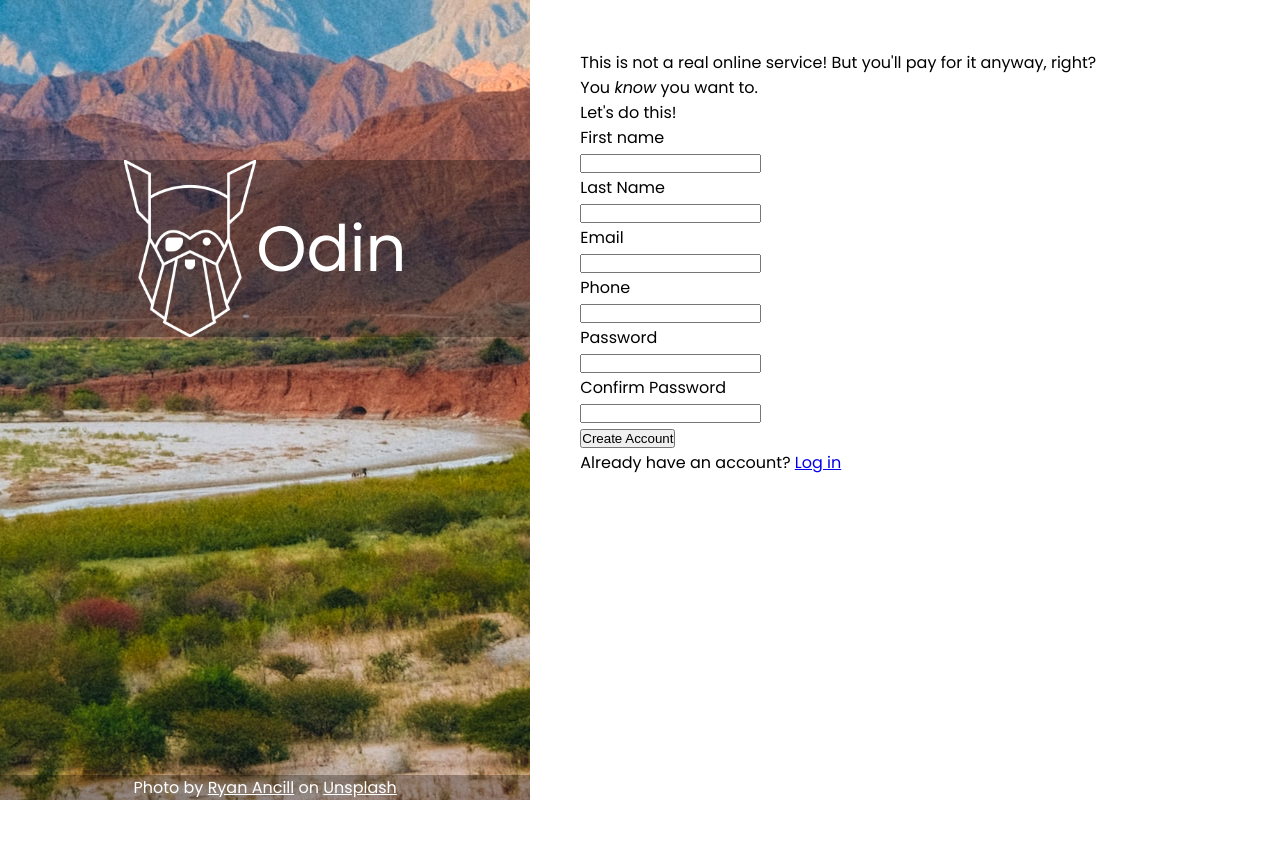
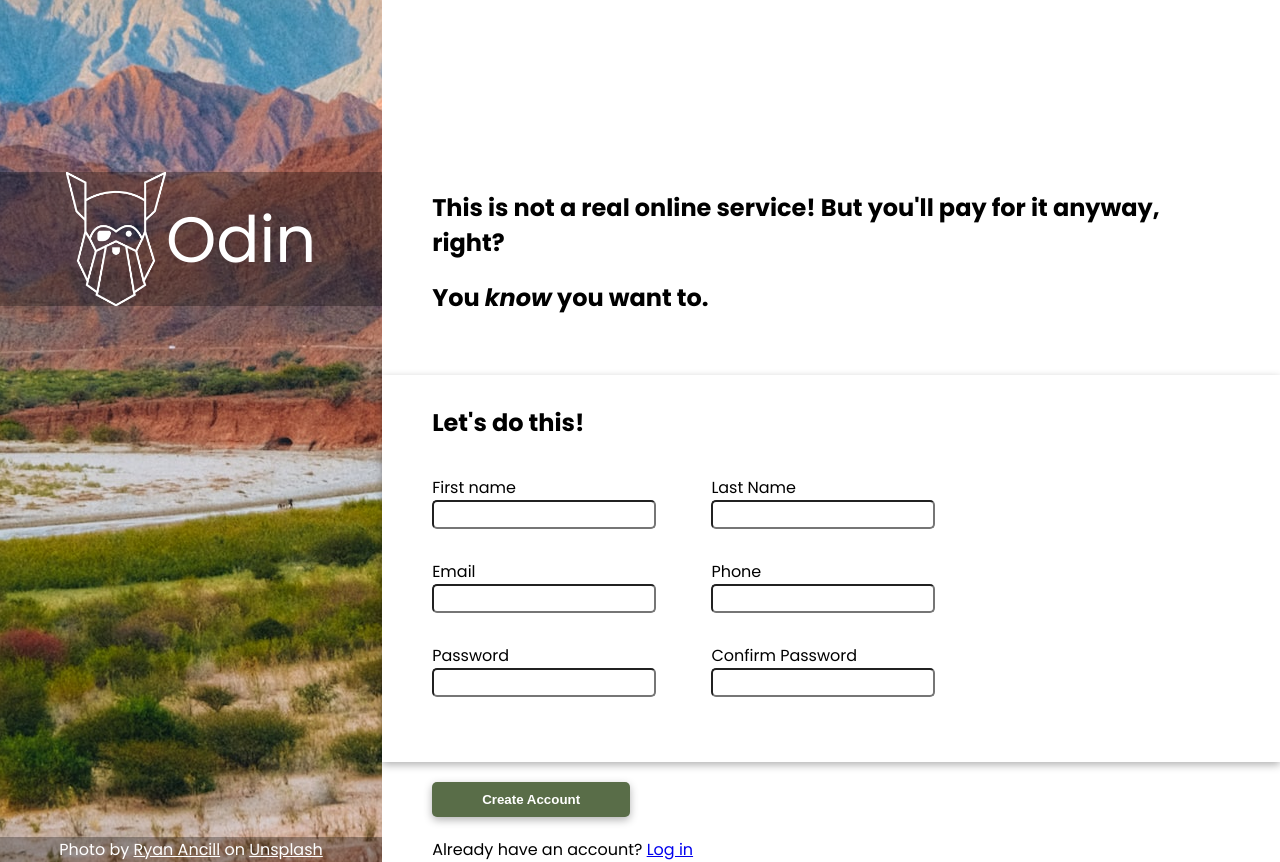
Before and after one commit to ordehi/odin-signup-form, a plain HTML site: page index.html in a window 1280 px wide. Before the commit the page ends 800 px from the top, so only its background shows below. Drawn offline with Linux system fonts and the light colour scheme.

Commit message:
add styles before interactivity

```diff
--- a/index.html
+++ b/index.html
@@ -19,7 +19,7 @@
         </div>
       </div>
       <div class="signup">
-        <div class="description">
+        <div class="signup-description">
           <p>
             This is not a real online service! But you'll pay for it anyway,
             right?
@@ -27,31 +27,39 @@
           <p>You <em>know</em> you want to.</p>
         </div>
         <form action="#" class="signup-form">
-          <legend class="cta">Let's do this!</legend>
+          <div class="signup-form-inputArea">
+            <legend class="signup-form-cta">Let's do this!</legend>
             <ul class="signup-form-inputs">
-            <li class="input-group">
+              <li>
                 <label for="fname">First name</label>
                 <input type="text" name="fname" id="fname" />
+              </li>
+              <li>
                 <label for="lname">Last Name</label>
                 <input type="text" name="lname" id="lname" />
               </li>
-            <li class="input-group">
+              <li>
                 <label for="email">Email</label>
                 <input type="email" name="email" id="email" />
+              </li>
+              <li>
                 <label for="phone">Phone</label>
                 <input type="tel" name="phone" id="phone" />
               </li>
-            <li class="input-group">
+              <li>
                 <label for="password">Password</label>
                 <input type="password" name="password" id="password" />
+              </li>
+              <li>
                 <label for="c_password">Confirm Password</label>
                 <input type="password" name="c_password" id="c_password" />
               </li>
             </ul>
-          <div class="create">
+          </div>
+          <div class="signup-form-create">
             <button type="submit">Create Account</button>
           </div>
-          <div class="already">
+          <div class="signup-form-login">
             <p>Already have an account? <a href="#">Log in</a></p>
           </div>
         </form>
--- a/styles.css
+++ b/styles.css
@@ -3,6 +3,11 @@
 :root {
   --logo-bg: rgba(0, 0, 0, 0.3);
   --logo-color: white;
+  --signup-el-pd: 0 50px;
+  --signup-el-pd-sm: 10px 20px;
+  --create-btn-color: #596D48;
+  --input-radius: 5px;
+  --general-shadow: 0 3px 8px rgba(0, 0, 0, 0.3);
 }
 
 *, *::before, *::after {
@@ -61,30 +66,115 @@ body {
   flex-grow: 4;
   display: flex;
   flex-direction: column;
-  padding: 50px;
+  background-color: ;
+}
+
+.signup-description, .signup-form-inputArea, .signup-form-create, .signup-form-login {
+  padding: var(--signup-el-pd);
+}
+
+.signup-description {
+  padding-top: 20%;
+  padding-bottom: 50px;
+}
+
+.signup-description p {
+  padding: 10px 0;
+  font-size: 1.5rem;
+  font-weight: 700;
+}
+
+.signup-form {
+  width: 100%;
+  flex-grow: 1;
+}
+
+.signup-form-cta {
+  font-size: 1.5rem;
+  font-weight: 700;
+  padding-bottom: 20px;
+}
+
+.signup-form-inputArea {
+  width: 100%;
+  padding-top: 30px;
+  padding-bottom: 50px;
+  box-shadow: var(--general-shadow);
 }
 
 .signup-form-inputs {
   display: flex;
-  flex-direction: column;
+  flex-wrap: wrap;
+  max-width: 70%;
   list-style-type: none;
+}
+
+.signup-form-inputs li {
+  width: min(350px, 50%);
+  margin: 15px 0;
+}
+
+.signup-form-inputs input {
+  min-width: 80%;
+  padding: var(--input-radius);
+  border-radius: 5px;
 }
 
 .signup-form label {
   display: block;
 }
 
-@media screen and (max-width: 860px) {
+.signup-form-create button {
+  padding: 10px 50px;
+  margin: 20px 0;
+  border: 0;
+  border-radius: var(--input-radius);
+  font-weight: 700;
+  color: white;
+  background-color: var(--create-btn-color);
+  box-shadow: var(--general-shadow);
+}
+
+@media screen and (max-width: 840px) {
   .container {
     flex-direction: column;
   }
 
   .cover {
-    flex-grow: 4;
     justify-content: center;
+    max-height: 20vh;
+  }
+
+  .logo {
+    max-height: 20vh;
+  }
+
+  .logo-img {
+    width: max(80px, 15vw);
+    padding: 10px;
   }
 
   .attribution {
     display: none;
   }
+
+  .signup-description {
+    padding-top: 10px;
+    padding-bottom: 10px;
+  }
+
+  .signup-form-inputs li {
+    margin: 5px 0;
+    width: min(250px, 100%);
+  }
+
+  .signup-form-inputs input {
+    width: max(200px, 100%);
+  }
 }
+
+@media screen and (max-width: 320px) {
+  .signup-description, .signup-form-inputArea, .signup-form-create, .signup-form-login {
+    padding: var(--signup-el-pd-sm);
+  }
+}
```
Lines whose indentation alone changed are shown as unchanged.
